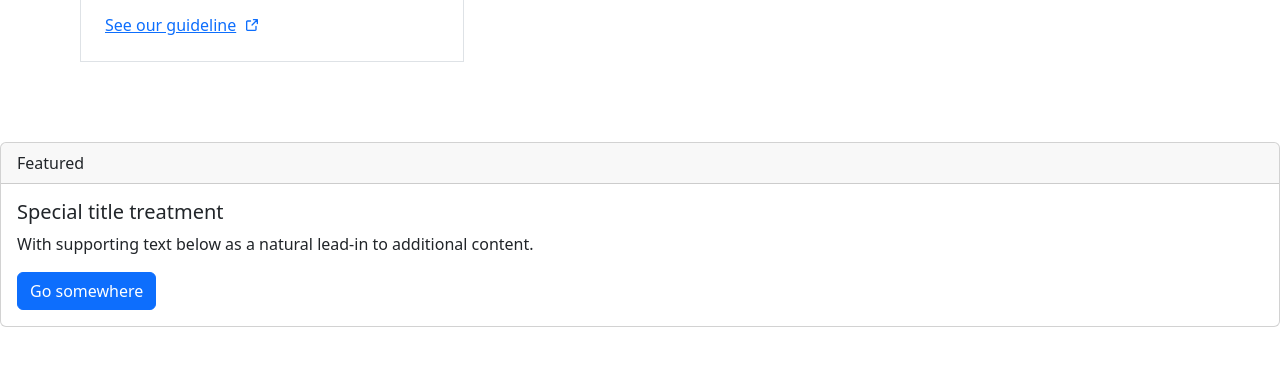
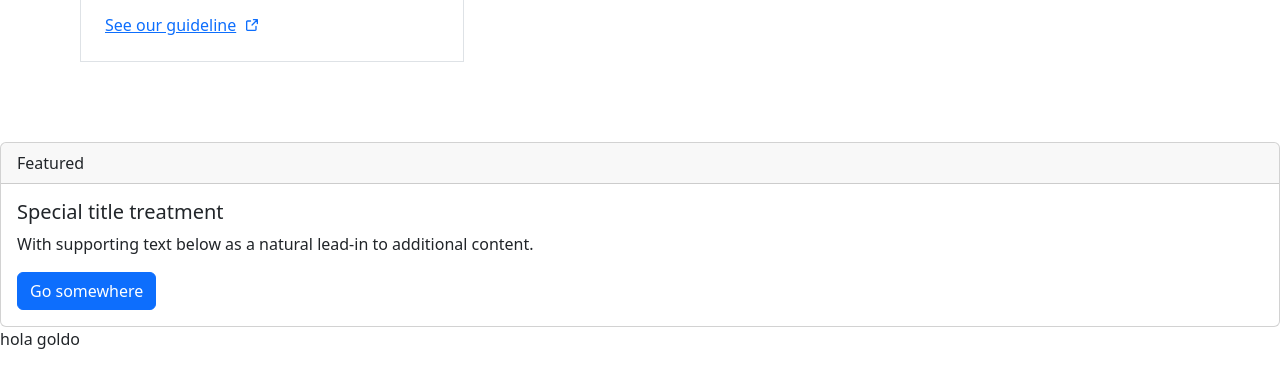
Before and after one commit to esteban-Rz/libreria_Intensivo_esteban, a plain HTML site: page index.html in a window 1280 px wide. Shown: the part 856-1223 px from the top of the page. Before the commit the page ends 1183 px from the top, so only its background shows below. Drawn offline with nearby package versions, Linux system fonts and the light colour scheme.

Commit message:
Actualicé el diseño del index.html

```diff
--- a/index.html
+++ b/index.html
@@ -128,7 +128,6 @@
   </div>
 </div>
 </footer>
-
-
+ <p> hola goldo </p>
 </body>
 </html>
```
